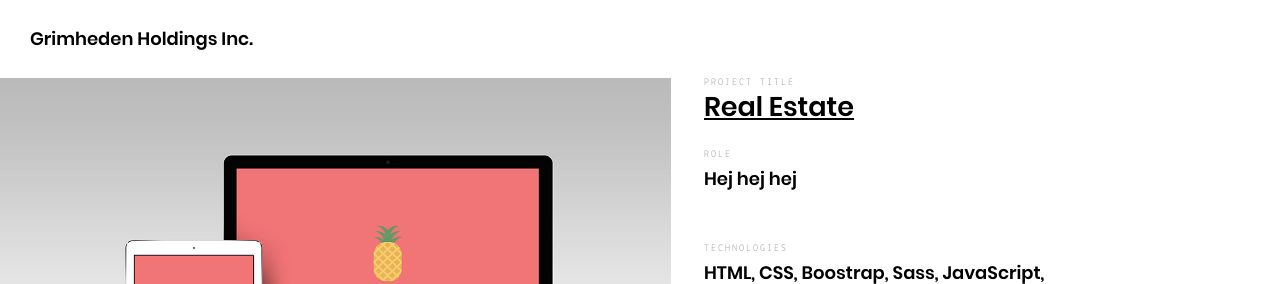
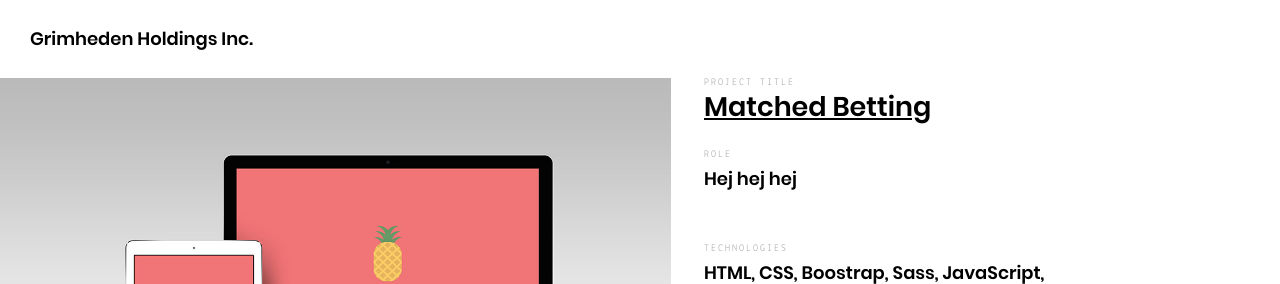
Before and after one commit to simongrimheden/Orosmolnet, a Jekyll site: the page built from _posts/projects/2018-06-17-realestate.md, in a window 1280 px wide. Shown: the top 284 px of the page. Built offline with Jekyll 4.4.1, drawn with Linux system fonts in a browser that asks for light colours.

Commit message:
Update _posts/projects/2018-06-17-realestate.md

```diff
--- a/_posts/projects/2018-06-17-realestate.md
+++ b/_posts/projects/2018-06-17-realestate.md
@@ -4,10 +4,10 @@ permalink: /:title/
 category: projects
 
 meta:
-  keywords: "Real estate, value"
+  keywords: "Matched Betting, value"
 
 project:
-  title: "Real Estate"
+  title: "Matched Betting"
   type: "Investment"
   url: ""
   logo: "/assets/images/projects/realestate/logo.png"
```
